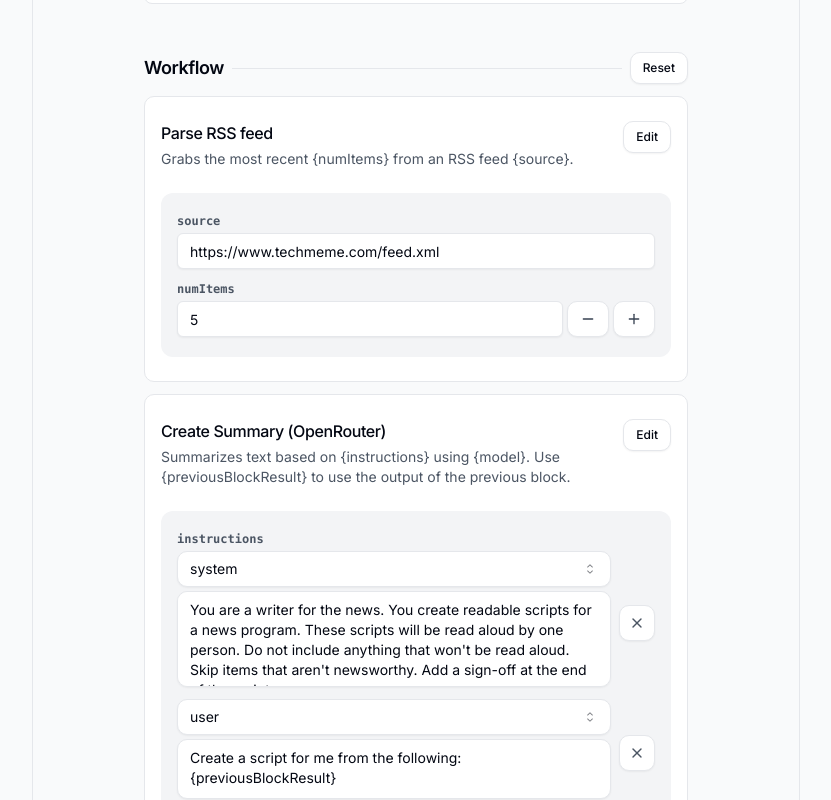
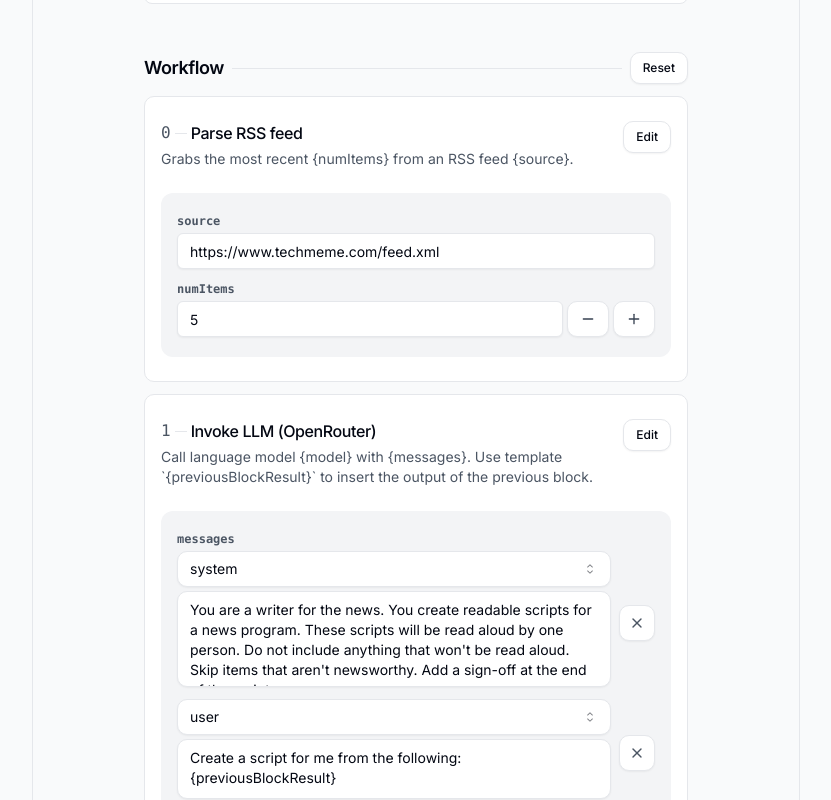
Before and after one commit to luhart/podsynth, a Next.js app in the folder podsynth.com/: page / in a window 1280 px wide. Shown: the part 1300-2100 px from the top of the page, without its empty margins (224-1055 px from the left). Built offline with nearby package versions, Linux system fonts and the light colour scheme.

Commit message:
touch up

```diff
--- a/podsynth.com/components/ui/textarea.tsx
+++ b/podsynth.com/components/ui/textarea.tsx
@@ -34,7 +34,7 @@ const Textarea = React.forwardRef<HTMLTextAreaElement, TextareaProps>(
     return (
       <textarea
         className={cn(
-          "flex min-h-[60px] w-full rounded-md border border-input bg-transparent px-3 py-2 text-sm shadow-sm placeholder:text-muted-foreground focus-visible:outline-none focus-visible:ring-1 focus-visible:ring-ring disabled:cursor-not-allowed disabled:opacity-50 resize-none",
+          "flex min-h-[60px] w-full rounded-md border border-input bg-transparent px-3 py-2 text-sm shadow-sm placeholder:text-muted-foreground focus-visible:outline-none focus-visible:ring-1 focus-visible:ring-ring disabled:cursor-not-allowed disabled:opacity-50 resize-none overflow-hidden",
           className
         )}
         {...props}
--- a/podsynth.com/components/workflow/WorkflowList.tsx
+++ b/podsynth.com/components/workflow/WorkflowList.tsx
@@ -152,23 +152,7 @@ function RssBlockItem({ block }: { block: Block }) {
 
   return (
     <div className="flex flex-col w-full gap-2">
-      <div className="flex flex-row justify-between items-start pb-4">
-        <div className="flex flex-col gap-1">
-          <div className="font-medium tracking-tight">
-            {block.name || "Parse RSS feed"}
-          </div>
-          <div className="text-gray-600 text-sm">
-            {block.description ||
-              `Grabs the most recent {numItems} from an RSS feed
-              {source}.`}
-          </div>
-        </div>
-
-        <Button size="sm" variant="outline" disabled={running}>
-          Edit
-        </Button>
-      </div>
-
+      <BlockHeader block={block} disabled={running} />
       <div className="flex flex-col gap-3 py-5 rounded-lg bg-gray-100">
         <div className="flex flex-col gap-1 px-4">
           <label className="text-xs text-gray-600 font-semibold font-mono">
@@ -333,21 +317,11 @@ function CreateSummaryBlockItem({ block }: { block: Block }) {
 
   return (
     <div className="flex flex-col w-full gap-2">
-      <div className="flex flex-row justify-between items-start pb-4">
-        <div className="flex flex-col gap-1">
-          <div className="font-medium tracking-tight">{block.name}</div>
-          <div className="text-gray-600 text-sm">{block.description}</div>
-        </div>
-
-        <Button size="sm" variant="outline" disabled={running}>
-          Edit
-        </Button>
-      </div>
-
+      <BlockHeader block={block} disabled={running} />
       <div className="flex flex-col gap-3 py-5 rounded-lg bg-gray-100">
         <div className="flex flex-col gap-1 px-4">
           <label className="text-xs text-gray-600 font-semibold font-mono">
-            instructions
+            messages
           </label>
           {block.args.messages.map((message: any, index: number) => (
             <div
@@ -501,7 +475,8 @@ function CreateSummaryBlockItem({ block }: { block: Block }) {
         <div className="flex flex-col bg-gray-100 rounded-lg border-2 px-4 py-5 gap-2">
           {block.result.status === "running" ? (
             <div className="text-sm text-gray-600 font-medium flex flex-row gap-1 items-center">
-              Running <LoaderIcon className="animate-spin w-4 h-4" /> {block.result.executionTime}ms
+              Running <LoaderIcon className="animate-spin w-4 h-4" />{" "}
+              {block.result.executionTime}ms
             </div>
           ) : (
             <div className="text-sm text-gray-600 font-medium">
@@ -554,17 +529,7 @@ function CreateAudioBlockItem({ block }: { block: Block }) {
 
   return (
     <div className="flex flex-col w-full gap-2">
-      <div className="flex flex-row justify-between items-start pb-4">
-        <div className="flex flex-col gap-1">
-          <div className="font-medium tracking-tight">{block.name}</div>
-          <div className="text-gray-600 text-sm">{block.description}</div>
-        </div>
-
-        <Button size="sm" variant="outline">
-          Edit
-        </Button>
-      </div>
-
+      <BlockHeader block={block} disabled={running} />
       <div className="flex flex-col gap-3 py-5 rounded-lg bg-gray-100">
         <div className="flex flex-col gap-1 px-4">
           <label className="text-xs text-gray-600 font-semibold font-mono">
@@ -693,3 +658,25 @@ function BlockContainer({ children }: { children: React.ReactNode }) {
     </div>
   );
 }
+
+function BlockHeader({ block, disabled }: { block: Block; disabled: boolean }) {
+  return (
+    <div className="flex flex-row justify-between items-start pb-4">
+      <div className="flex flex-col gap-1">
+        <div className="flex flex-row gap-1 items-center">
+          <div className="font-medium font-mono text-gray-600">
+            {block.id}
+          </div>
+          <div className="w-3 h-[1px] bg-gray-200" />
+          <div className="font-medium tracking-tight">{block.name}</div>
+        </div>
+
+        <div className="text-gray-600 text-sm">{block.description}</div>
+      </div>
+
+      <Button size="sm" variant="outline" disabled={disabled}>
+        Edit
+      </Button>
+    </div>
+  );
+}
--- a/podsynth.com/lib/WorkflowContext.tsx
+++ b/podsynth.com/lib/WorkflowContext.tsx
@@ -256,10 +256,10 @@ const initialBlocks: Block[] = [
   },
   {
     id: 1,
-    name: "Create Summary (OpenRouter)",
+    name: "Invoke LLM (OpenRouter)",
     blockType: "ai-text",
     description:
-      "Summarizes text based on {instructions} using {model}. Use {previousBlockResult} to use the output of the previous block.",
+      "Call language model {model} with {messages}. Use template `{previousBlockResult}` to insert the output of the previous block.",
     args: {
       messages: [
         {
```
Lines whose indentation alone changed are shown as unchanged.
